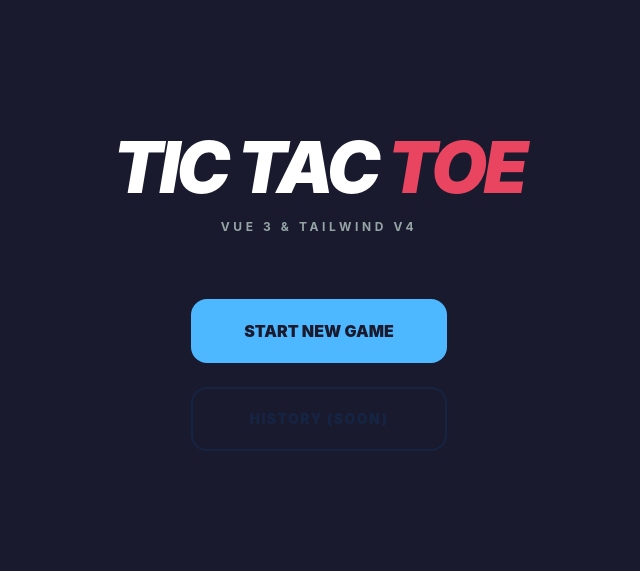
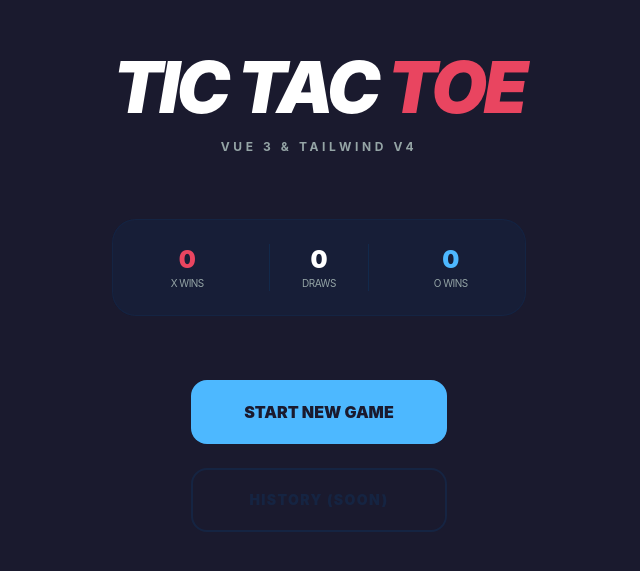
Before and after one commit to mateuszlubianka1993/tic_tac_toe_vue3_game, a Vue app: page / in a window 1280 px wide. Shown: the part 109-680 px from the top of the page, without its empty margins (321-961 px from the left). Built offline with nearby package versions, Linux system fonts and the light colour scheme.

Commit message:
feat: persist game scores in localStorage

```diff
--- a/src/composables/useGame.ts
+++ b/src/composables/useGame.ts
@@ -1,9 +1,12 @@
 import { ref, computed } from "vue";
-import type { CellValue, Player } from "../types";
-import { WINNING_CONDITIONS } from "../config";
-import { PLAYERS } from "../config";
+import type { CellValue, Player, GameScores } from "../types";
+import { WINNING_CONDITIONS, PLAYERS, STORAGE_KEY } from "../config";
+
+const savedScores = localStorage.getItem(STORAGE_KEY);
+const initialScores: GameScores = savedScores ? JSON.parse(savedScores) : { X: 0, O: 0, draws: 0 };
 
 const { X_PLAYER, O_PLAYER } = PLAYERS;
+const scores = ref<GameScores>(initialScores);
 const board = ref<CellValue[]>(Array(9).fill(null));
 const currentPlayer = ref<Player>(X_PLAYER);
 const winner = ref<CellValue>(null);
@@ -24,8 +27,19 @@ export function useGame() {
       if (cellA && cellA === cellB && cellA === cellC) {
         winner.value = cellA;
         winningLine.value = [a, b, c];
+
+        if (cellA === PLAYERS.X_PLAYER) {
+          scores.value.X++;
+        } else {
+          scores.value.O++;
+        }
+
         return;
       }
+    }
+
+    if (!winner.value && board.value.every((cell) => cell !== null)) {
+      scores.value.draws++;
     }
   };
 
@@ -48,6 +62,10 @@ export function useGame() {
     winningLine.value = null;
   };
 
+  const resetScores = () => {
+    scores.value = { X: 0, O: 0, draws: 0 };
+  };
+
   return {
     board,
     currentPlayer,
@@ -56,5 +74,7 @@ export function useGame() {
     isDraw,
     makeMove,
     resetGame,
+    scores,
+    resetScores,
   };
 }
--- a/src/config/index.ts
+++ b/src/config/index.ts
@@ -24,3 +24,5 @@ export const ROUTES = {
     name: "game",
   },
 } as const;
+
+export const STORAGE_KEY = "tictactoe-scores" as const;
--- a/src/views/GameView.vue
+++ b/src/views/GameView.vue
@@ -1,8 +1,15 @@
 <script setup lang="ts">
+import { onMounted } from "vue";
 import GameBoard from "../components/GameBoard.vue";
 import { useGame } from "../composables/useGame";
 
-const { resetGame } = useGame();
+const { resetGame, winner, isDraw } = useGame();
+
+onMounted(() => {
+  if (winner.value || isDraw.value) {
+    resetGame();
+  }
+});
 </script>
 
 <template>
--- a/src/views/HomeView.vue
+++ b/src/views/HomeView.vue
@@ -1,3 +1,8 @@
+<script setup lang="ts">
+import { useGame } from "../composables/useGame";
+const { scores } = useGame();
+</script>
+
 <template>
   <div class="flex flex-col items-center gap-16 text-center">
     <header>
@@ -8,6 +13,25 @@
         Vue 3 & Tailwind v4
       </p>
     </header>
+
+    <div class="flex flex-col items-center gap-12 text-center">
+      <div
+        class="grid grid-cols-3 gap-8 p-6 bg-brand-panel/20 rounded-3xl border border-brand-panel/30 backdrop-blur-sm"
+      >
+        <div>
+          <p class="text-player-x font-black text-2xl">{{ scores.X }}</p>
+          <p class="text-accent-silver text-[10px] uppercase tracking-tighter">X Wins</p>
+        </div>
+        <div class="border-x border-brand-panel/50 px-8">
+          <p class="text-white font-black text-2xl">{{ scores.draws }}</p>
+          <p class="text-accent-silver text-[10px] uppercase tracking-tighter">Draws</p>
+        </div>
+        <div>
+          <p class="text-player-o font-black text-2xl">{{ scores.O }}</p>
+          <p class="text-accent-silver text-[10px] uppercase tracking-tighter">O Wins</p>
+        </div>
+      </div>
+    </div>
 
     <nav class="flex flex-col w-full max-w-64 gap-6">
       <RouterLink
```
Also changed, not shown: src/types/index.ts (+7 -0 lines).
